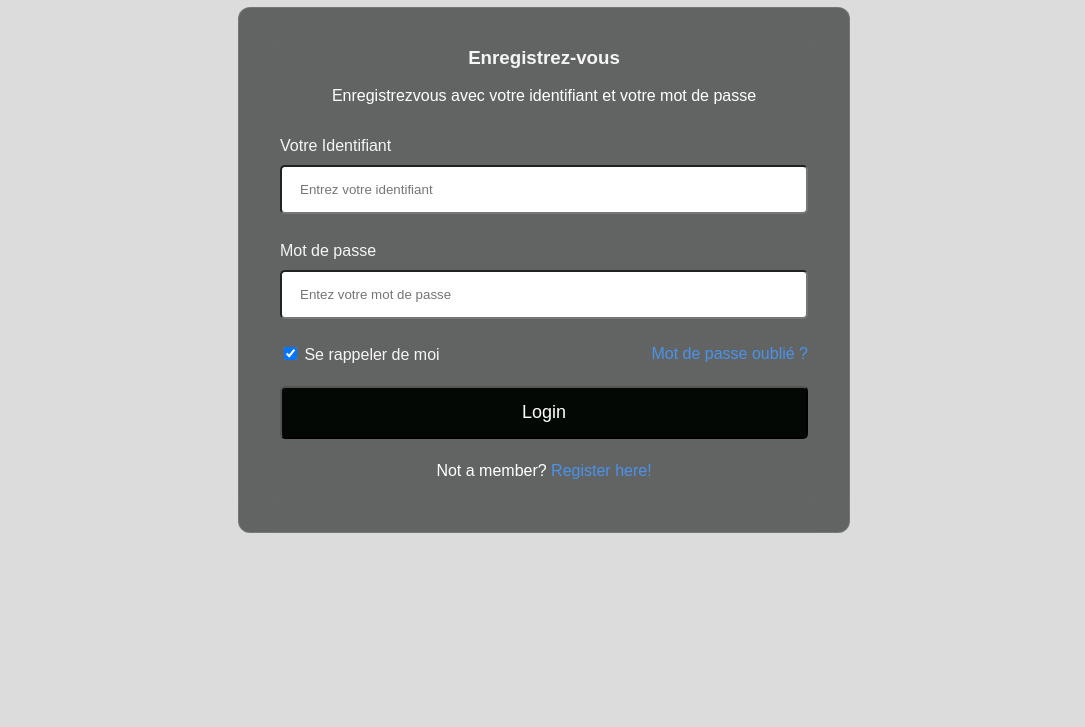
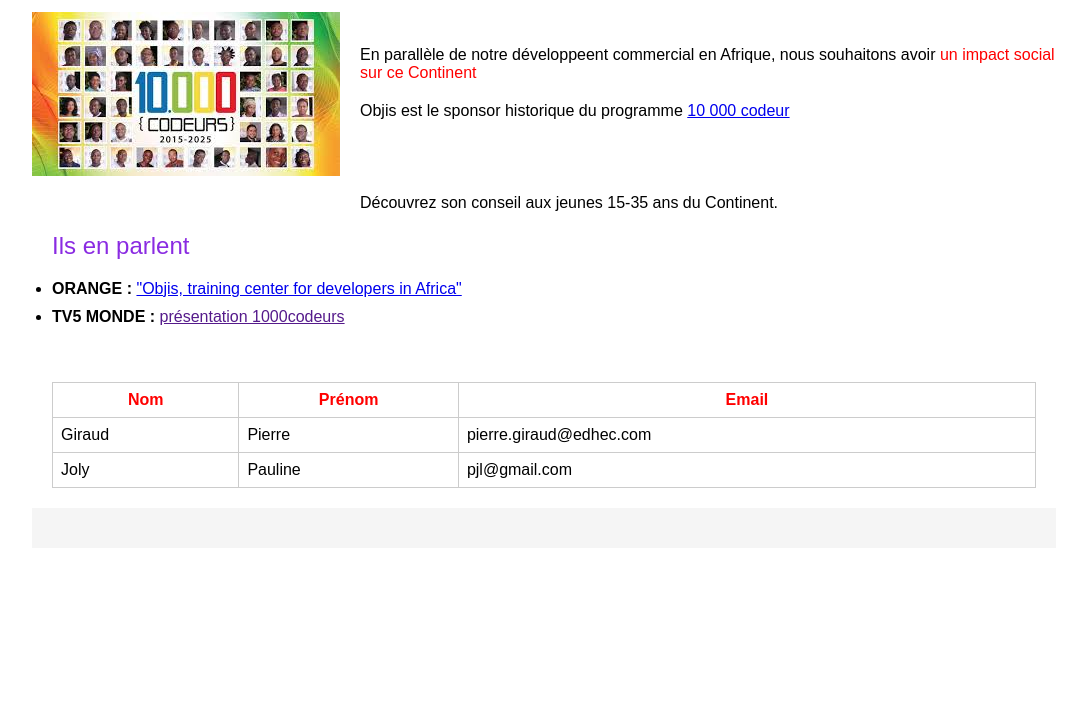
Before and after one commit to JalilGafar/tp10kCodeur, a plain HTML site: page index.html in a window 1280 px wide. Shown: the part 73-800 px from the top of the page, without its empty margins (96-1181 px from the left). Drawn offline with Linux system fonts and the light colour scheme.

Commit message:
tp sur la page word

```diff
--- a/index.html
+++ b/index.html
@@ -1,50 +1,63 @@
 <!DOCTYPE html>
-<html lang="en">
+<html lang="fr">
 <head>
     <meta charset="UTF-8">
-    <meta http-equiv="X-UA-Compatible" content="IE=edge">
     <meta name="viewport" content="width=device-width, initial-scale=1.0">
-    <link rel="stylesheet" href="loginpage.css">
-    <title>Login CamerDiplome</title>
+    <title>100000 Codeurs: autonomiser Jeunes et Femmes par le numérique</title>
+    <link rel="stylesheet" href="style.css">
 </head>
 <body>
-    <h1>Bienvenue sur CamerDiplome</h1>
-    <form action="">
-        <!-- Headings for the form -->
-        <div class="headingsContainer">
-            <h3>Enregistrez-vous</h3>
-            <p>Enregistrezvous avec votre identifiant et votre mot de passe</p>
+    <header>
+        <h1>100000 Codeurs: autonomie les Jeunes et Femmes par le numérique</h1>
+    </header>
+
+    <section class="first" >
+        <div class="image">
+            <img src="images/10000Codeurs.jpg" alt="10000 codeurs">
         </div>
+        <div class="texte">
+            <p>En parallèle de notre développeent commercial en Afrique, nous souhaitons avoir
+                <span style="color: red;" > un impact social sur ce Continent</span>
+            </p>
+            <p>
+                Objis est le sponsor historique du programme <a href="http://">10 000 codeur</a>
+            </p>
+        </div>
+    </section>
+    <section>
+        <p>
+            Découvrez son conseil aux jeunes 15-35 ans du Continent.
+        </p>
 
-        <!-- Main container for all inputs -->
-        <div class="mainContainer">
-            <!-- Username -->
-            <label for="username">Votre Identifiant</label>
-            <input type="text" placeholder="Entrez votre identifiant" name="username" required>
+        <h2>Ils en parlent</h2>
 
-            <br><br>
+        <ul>
+            <li> <b>ORANGE : </b> <a href="http://"> "Objis, training center for developers in Africa" </a> </li>
+            <li><b>TV5 MONDE : </b> <a href="">présentation 1000codeurs</a> </li>
+        </ul>
+    </section>
 
-            <!-- Password -->
-            <label for="pswrd">Mot de passe</label>
-            <input type="password" placeholder="Entez votre mot de passe" name="pswrd" required>
+    <section class="contact">
+        <table>
+            <tr>
+                <th>Nom</th>
+                <th>Prénom</th>
+                <th>Email</th>
+            </tr>
+            <tr>
+                <td>Giraud</td>
+                <td>Pierre</td>
+                <td>pierre.giraud@edhec.com</td>
+            </tr>
+            <tr>
+                <td>Joly</td>
+                <td>Pauline</td>
+                <td>pjl@gmail.com</td>
+            </tr>
+        </table>
+    </section>
 
-            <!-- sub container for the checkbox and forgot password link -->
-            <div class="subcontainer">
-                <label>
-                  <input type="checkbox" checked="checked" name="remember"> Se rappeler de moi
-                </label>
-                <p class="forgotpsd"> <a href="#">Mot de passe oublié ?</a></p>
-            </div>
-
-
-            <!-- Submit button -->
-            <button type="submit">Login</button>
-
-            <!-- Sign up link -->
-            <p class="register">Not a member?  <a href="#">Register here!</a></p>
-
-        </div>
-
-    </form>
+    <footer>
+    </footer>
 </body>
 </html>
--- a/style.css
+++ b/style.css
@@ -1,19 +1,45 @@
 body {
     font-family: sans-serif;
-    margin: 0;
+    margin-left: 10%;
+    margin-right: 10%;
     padding: 0;
 }
 
 header {
-    background-color: #007bff;
-    color: #fff;
+    color: #13da05;
     padding: 20px;
     text-align: center;
+    font-weight: 300;
 }
 
 h1 {
     margin: 0;
+    font-weight: 300;
 }
+h2{
+    color: blueviolet;
+    font-weight: 200;
+}
+th{
+    font-weight: bold;
+    color: red;
+}
+
+.first {
+    position: relative;
+    display: inline;
+}
+
+.image {
+    float: left;
+    margin-right: 20px;
+}
+
+.text {
+    float: right;
+}
+
+
 
 section {
     padding: 20px;
@@ -25,7 +51,6 @@ h2 {
 }
 
 ul {
-    list-style: none;
     padding: 0;
 }
 
```
Also changed, not shown: index2.html (deleted, +0 -67 lines), login.html (added, +50 -0 lines), images/10000Codeurs.jpg (added).
